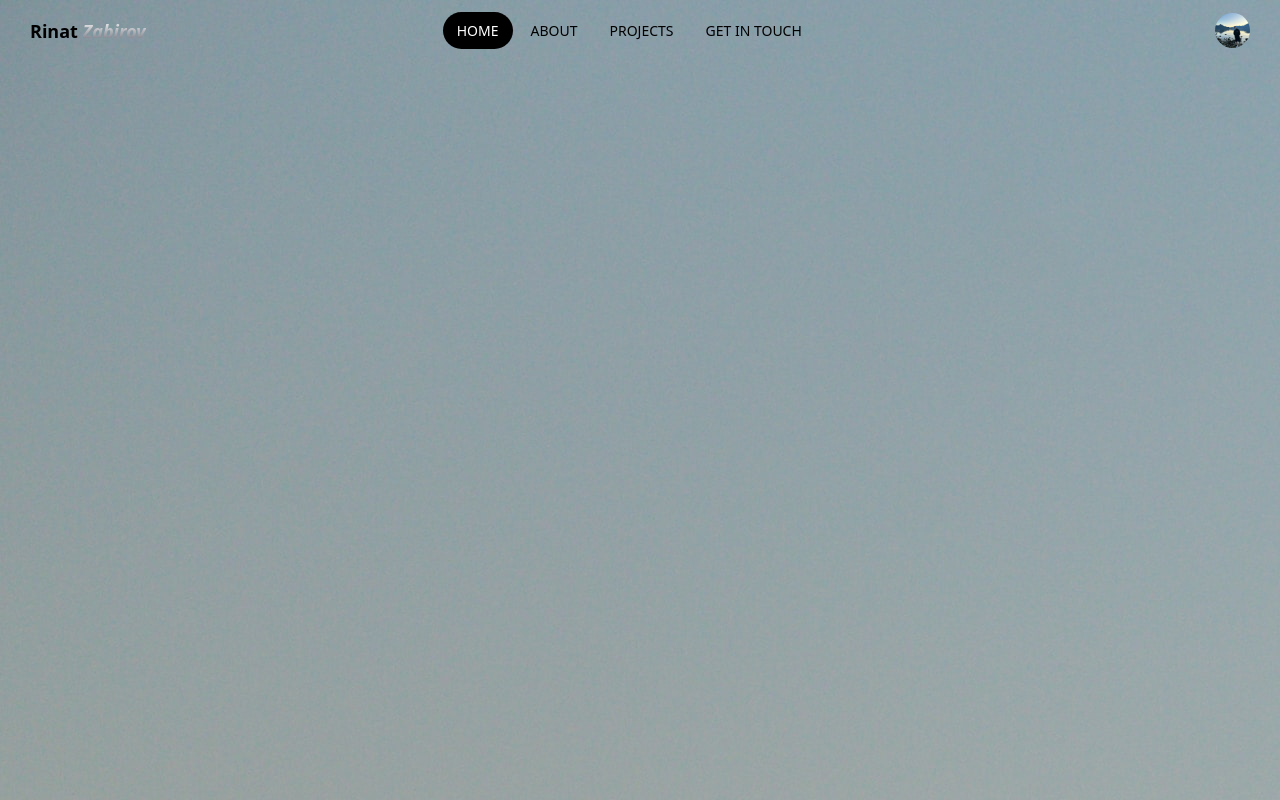
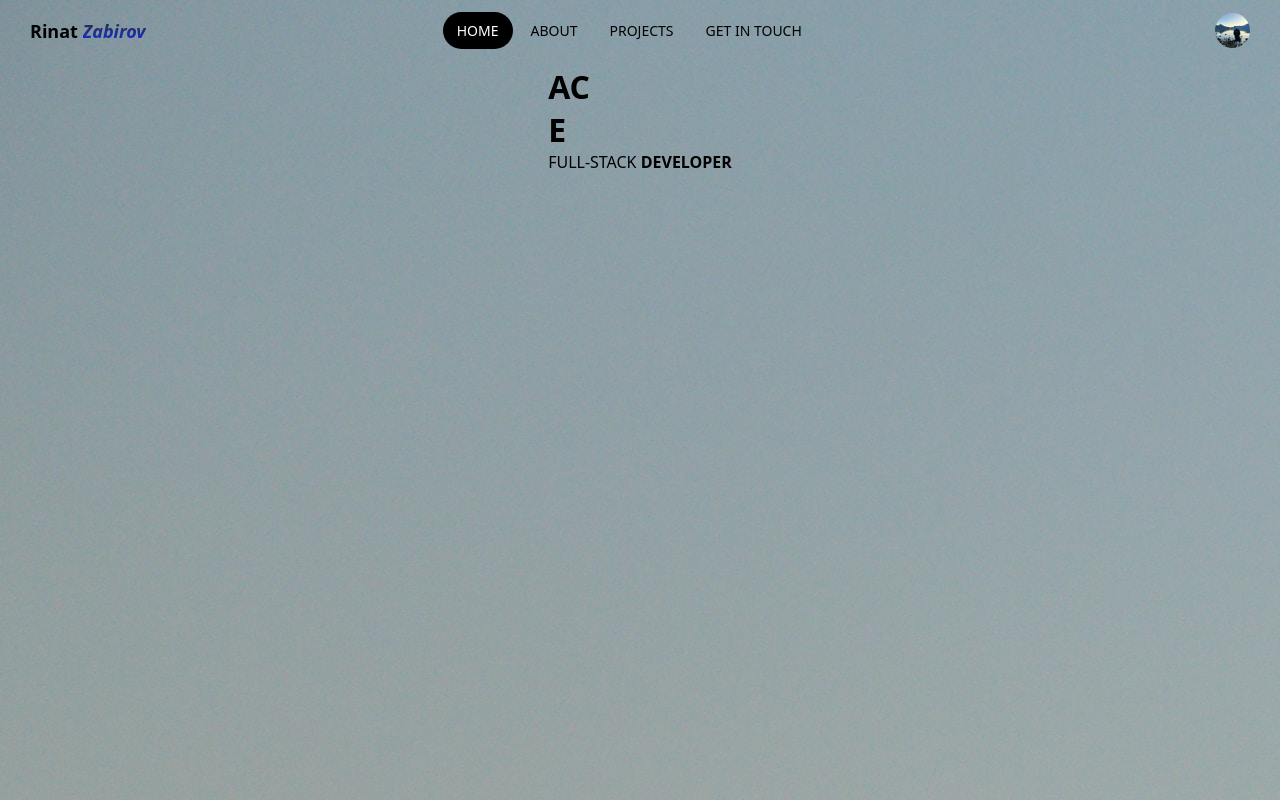
Before and after one commit to fifthcalibr/PORTFOLIO_PROJECT, a React (Vite) app: page / in a window 1280 px wide. Built offline with nearby package versions, Linux system fonts and the light colour scheme.

Commit message:
header done

```diff
--- a/src/App.jsx
+++ b/src/App.jsx
@@ -1,11 +1,19 @@
 import Header from "./Components/Header/Header"
 import "./App.scss"
+import Home from "./Components/Home/Home"
 
 function App() {
 
   return (
     <div className="App">
       <Header />
+
+      <main>
+        <div className="page" id="page">
+          <Home />
+        </div>
+      </main>
+
     </div>
   )
 }
--- a/src/App.scss
+++ b/src/App.scss
@@ -13,4 +13,21 @@
     background-color: #cecece;
     background: url("./assets/background.jpg");
     background-repeat: no-repeat;
+
+    main {
+        display: flex;
+        flex-direction: column;
+        align-items: center;
+        flex: 1;
+        width: 100%;
+
+        .page {
+            display: flex;
+            flex-direction: column;
+            justify-content: flex-start;
+            align-items: center;
+            min-height: 100vh;
+            width: 70%;
+        }
+    }
 }
--- a/src/Components/Header/Header.scss
+++ b/src/Components/Header/Header.scss
@@ -7,6 +7,7 @@ header {
     display: flex;
     justify-content: center;
     align-items: center;
+    background: url("../../assets/background.jpg");
 
     .logo {
         display: flex;
@@ -17,7 +18,7 @@ header {
             font-size: 18px;
 
             i {
-                background: linear-gradient(#ffffff, #6b6d79);
+                background: linear-gradient(#312c2c, #0d2de0);
                 -webkit-background-clip: text;
                 background-clip: text;
                 color: transparent;
--- /dev/null
+++ b/src/Components/Home/Home.jsx
@@ -0,0 +1,24 @@
+import React from 'react'
+import "./Home.scss"
+
+const Home = () => {
+  return <div className='home'>
+    <div className="details">
+        <span className="intro">Hello, I am</span>
+
+        <div className="name">
+            <div>
+                <h1 className='txt'>GR <br />AC</h1>
+            </div>
+            <h1 className='txt lg'>E</h1>
+            <div className="stack">
+                FULL-STACK <b>DEVELOPER</b>
+            </div>
+        </div>
+    </div>
+
+    <div className="profile-img"></div>
+  </div>
+}
+
+export default Home
```
Also changed, not shown: src/Components/Home/Home.scss (added).
